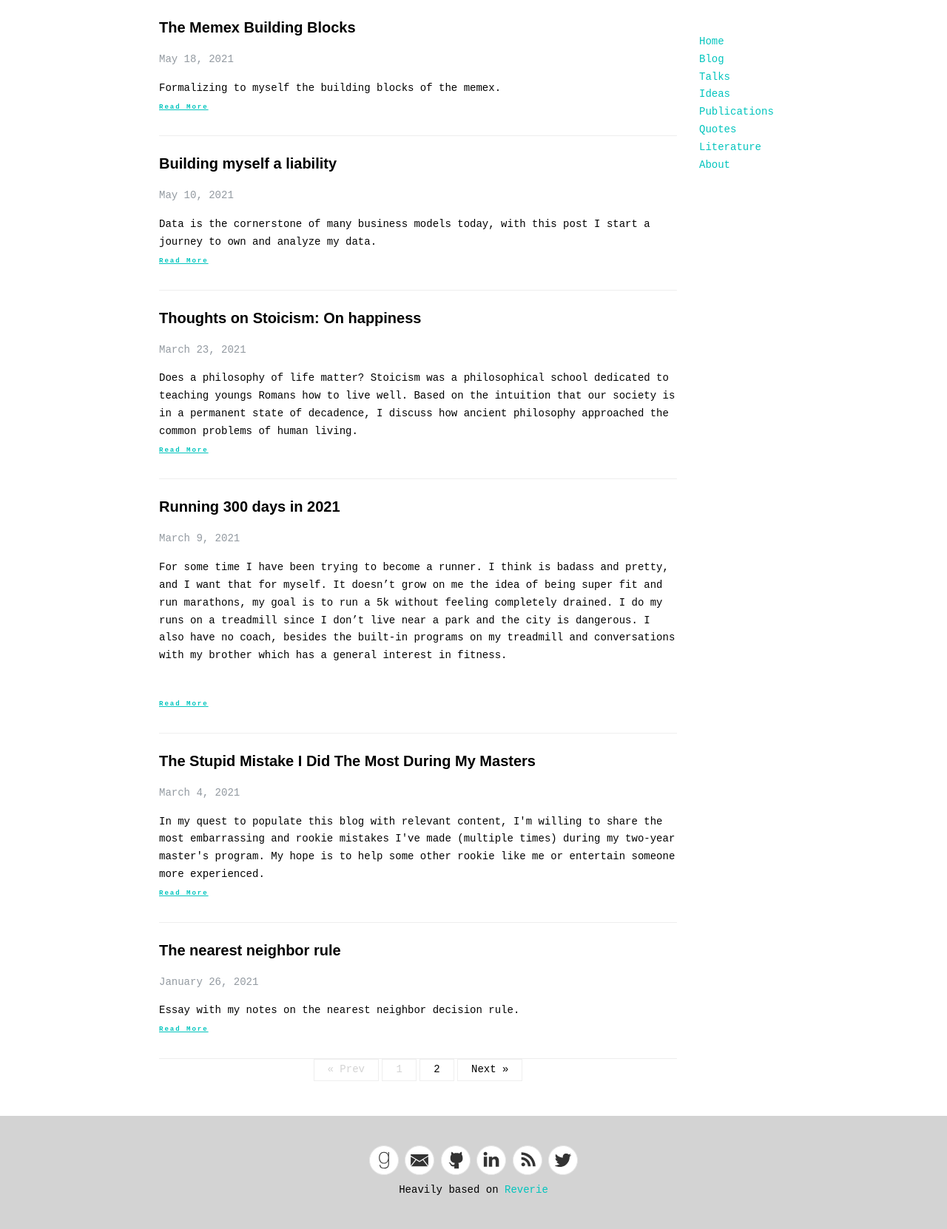
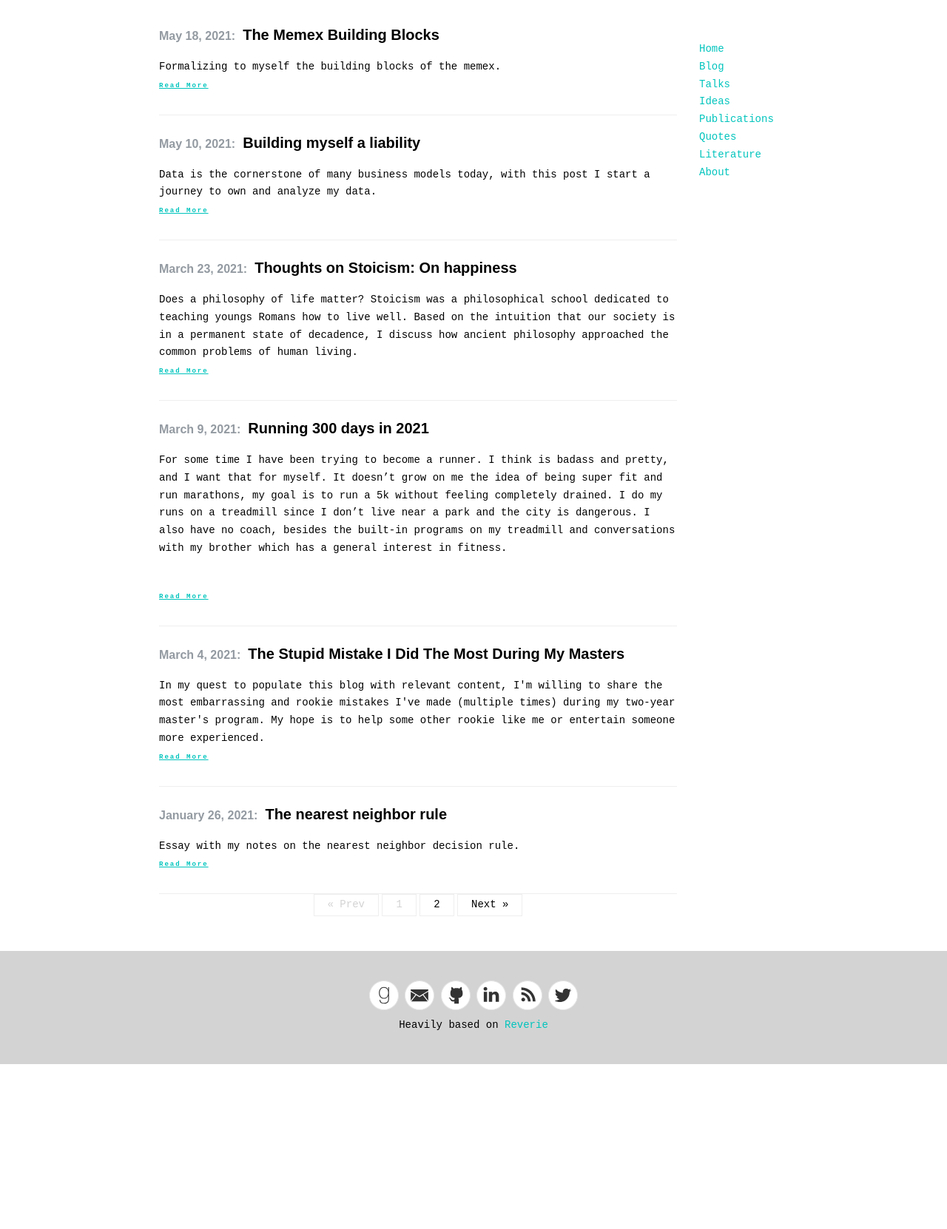
Before and after one commit to rsarai/-rsarai.github.io, a Jekyll site: the page built from blog/index.html, in a window 1280 px wide. Shown: the whole page at 74% size. Built offline with Jekyll 4.4.1, drawn with Linux system fonts in a browser that asks for light colours; the list of posts is cut into pages by our own code; after the commit the page ends 1439 px from its top, so only the background shows below that.

Commit message:
Updates layout on mobile

```diff
--- a/_layouts/default.html
+++ b/_layouts/default.html
@@ -20,9 +20,6 @@
       <div class="wrapper-main">
         <div id="main" role="main">
           <div class="wrapper-vertical-layout">
-            <div style="max-width: 700px;">
-              {{ content }}
-            </div>
             <div class="side-header">
               <ul>
                 <li><a href="{{ site.baseurl }}/">Home</a></li>
@@ -34,6 +31,9 @@
                 <li><a href="{{ site.baseurl }}/books">Literature</a></li>
                 <li><a href="{{ site.baseurl }}/about">About</a></li>
               </ul>
+            </div>
+            <div style="max-width: 700px;">
+              {{ content }}
             </div>
           </div>
         </div>
--- a/assets/style.scss
+++ b/assets/style.scss
@@ -442,15 +442,37 @@
 }
 
 .wrapper-vertical-layout {
+  @media only screen and (max-width: 425px) {
+    display: block;
+  }
+
+  @media only screen and (min-width: 426px) {
     display: flex;
     margin: auto;
     max-width: 850px;
     justify-content: space-between;
+    flex-direction: row-reverse;
+  }
 }
 
 .side-header {
+  @media only screen and (max-width: 425px) {
+    display: flex;
+    text-align: center;
+
+    ul {
+      padding: unset;
+    }
+
+    li {
+      display: inline-block;
+    }
+  }
+
+  @media only screen and (min-width: 426px) {
     width: 150px;
     padding-top: 30px;
+  }
 
   ul {
     list-style-type: none;
@@ -460,6 +482,7 @@
 
 .wrapper-main {
   padding-bottom: 200px;
+  margin: 10px 30px;
 }
 
 .wrapper-footer {
@@ -534,7 +557,8 @@
 .post_date{
   text-align: left;
   color: #939aa1;
-  margin: 0 0 15px 0;
+  margin: 25px 10px 15px 0;
+  font-size: 16px;
 }
 
 .cd-container a {
--- a/blog/index.html
+++ b/blog/index.html
@@ -6,11 +6,7 @@
   {% for post in paginator.posts %}
     <article class="post">
       <a href="{{ site.baseurl }}{{ post.url }}">
-        <h2>{{ post.title }}</h2>
-
-        <div>
-          <p class="post_date">{{ post.date | date: "%B %e, %Y" }}</p>
-        </div>
+        <div style="display: flex;"><h2 class="post_date">{{ post.date | date: "%B %e, %Y" }}:</h2><h2> {{ post.title }}</h2></div>
       </a>
       <div class="entry">
         {{ post.excerpt }}
```
Also changed, not shown: _pages/books.md (+2 -3 lines). Lines whose indentation alone changed are shown as unchanged.
